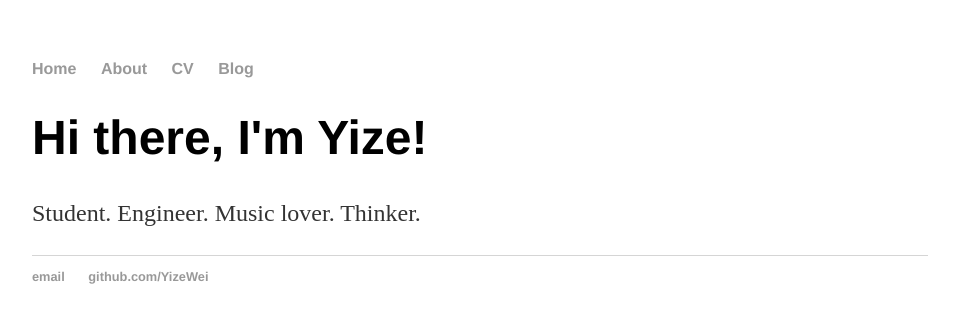
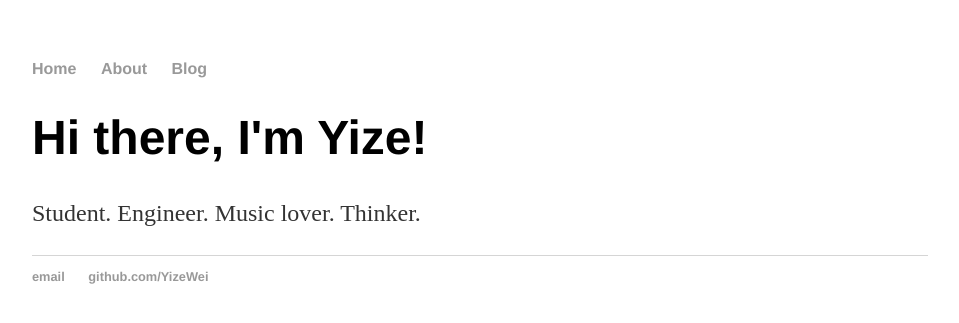
Before and after one commit to iamyize/YizeWei.github.io, a Jekyll site: the page built from index.html, in a window 1280 px wide. Shown: the top 323 px of the page, without its empty margins (160-1119 px from the left). Built offline with Jekyll 4.4.1, drawn with Linux system fonts in a browser that asks for light colours.

```diff
--- a/_layouts/default.html
+++ b/_layouts/default.html
@@ -7,9 +7,8 @@
 			<nav>
 	    		<ul>
 	        		<li><a href="/">Home</a></li>
-		        	<li><a href="/about">About</a></li>
-	        		<li><a href="/cv">CV</a></li>
-	        		<li><a href="/blog">Blog</a></li>
+				<li><a href="/About">About</a></li>
+	        		<li><a href="/Blog">Blog</a></li>
 	    		</ul>
 			</nav>
 			<div class="container">
```
